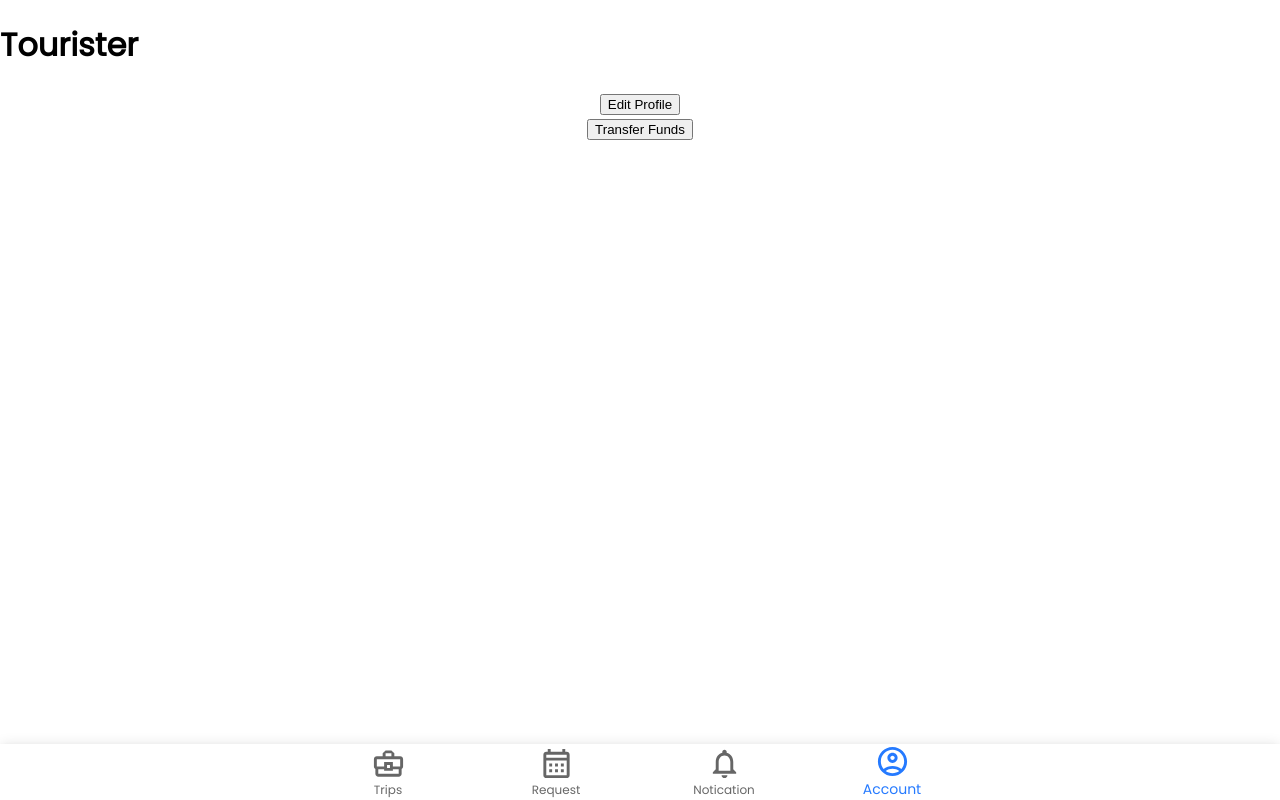
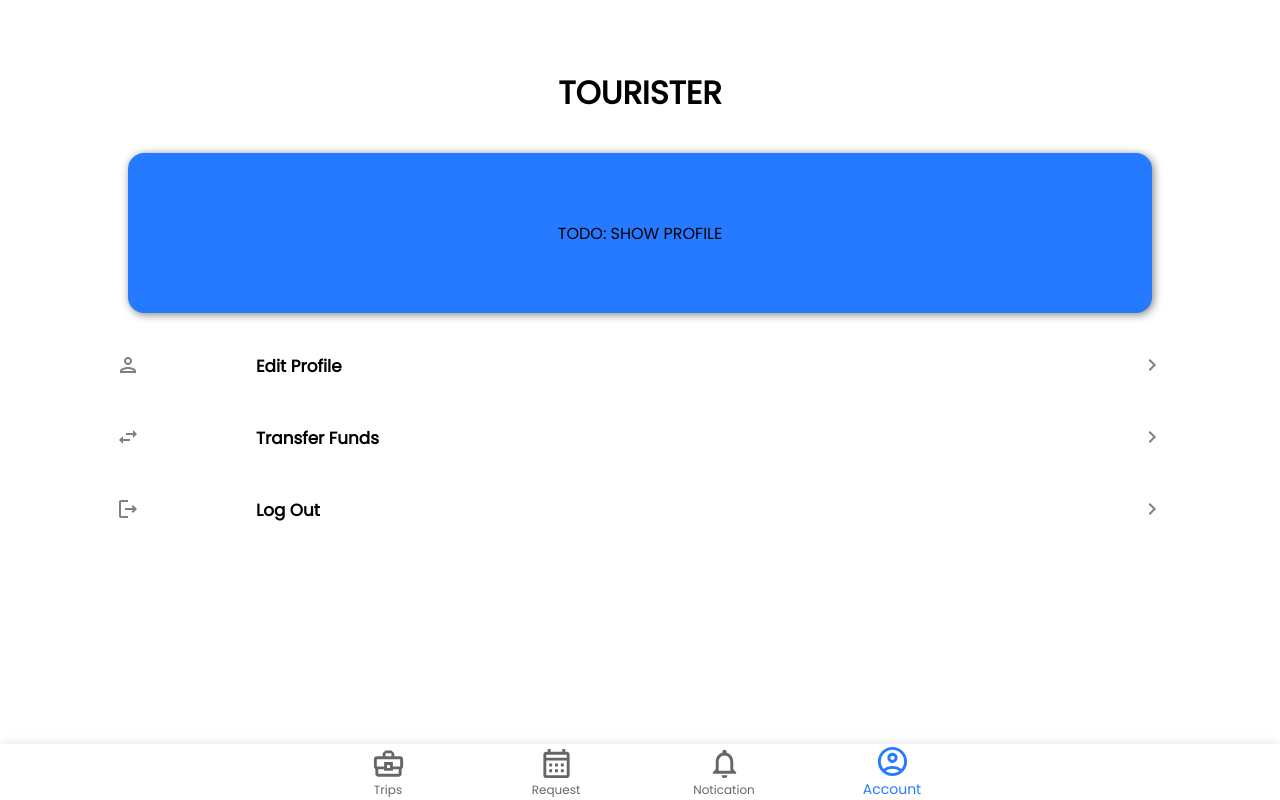
Before and after one commit to 2110336-2565-2/sec1_Group7_Tourister, a Next.js app in the folder frontend/: page /manage_account in a window 1280 px wide. Built offline with nearby package versions, Linux system fonts and the light colour scheme.

Commit message:
styled manage_account

```diff
--- a/frontend/components/manage_account/manageAccount.tsx
+++ b/frontend/components/manage_account/manageAccount.tsx
@@ -3,22 +3,37 @@ import Link from 'next/link';
 import { COLOR } from "@/theme/globalTheme";
 import styled from "styled-components";
 
+import PersonOutlinedIcon from '@mui/icons-material/PersonOutlined';
+import SwapHorizOutlinedIcon from '@mui/icons-material/SwapHorizOutlined';
+import LogoutOutlinedIcon from '@mui/icons-material/LogoutOutlined';
+import NavigateNextOutlinedIcon from '@mui/icons-material/NavigateNextOutlined';
+import { Title } from "@mui/icons-material";
+import { FieldName } from "@/css/layout";
+import { Grid } from "@mui/material";
+
 type AccountType = 'tourist' | 'guide';
 
-const ButtonContainer = styled.div`
+const ProfileBox = styled.div`
+  width: 80%;
+  height: 10rem;
+  border-radius: 1rem;
+  display: flex;
+  justify-content: center;
+  align-items: center;
+  box-shadow: 0.1rem 0.1rem 0.5rem 0 rgba(0, 0, 0, 0.5);
+  margin-bottom: 1rem;
+`
+
+const Button = styled.button`
   display: flex;
   flex-flow: row nowrap;
   justify-content: flex-start;
   align-items: center;
-
-
   width: 100%;
-  background: transparent;
-  padding: 1.5rem;
-`
-
-const Icon = styled.div`
-  background: red;
+  height: 9vh;
+  background: none;
+  border: none;
+  padding: 0;
 `
 
 const manageAccount = () => {
@@ -44,31 +59,31 @@ const manageAccount = () => {
 
   return (
     <form style={{display:'flex', alignItems: 'center',flexDirection:'column'}}onSubmit={handleSubmit}>
-      {/* <ButtonContainer>
-        <div>Test1</div>
-        <div>Test2</div>
-        <div>Test3</div>
-      </ButtonContainer> */}
+      <ProfileBox style={{backgroundColor:COLOR.primary}}>TODO: SHOW PROFILE</ProfileBox>
+      <Link href="./manage_account/editProfile" style={{width:"100%",textDecoration:"none"}} passHref>
+        <Button>
+          <PersonOutlinedIcon style={{width:"20%",color:"gray"}}></PersonOutlinedIcon>
+          <h3 style={{width:"60%",paddingTop:"0.1rem",textAlign:"left",fontFamily:"Poppins",fontSize:"1.05rem"}}>Edit Profile</h3>
+          <NavigateNextOutlinedIcon style={{width:"20%",color:"gray"}}></NavigateNextOutlinedIcon>
+        </Button>
+      </Link>
+      <Link href="" style={{width:"100%",textDecoration:"none"}} passHref>
+        <Button>
+          <SwapHorizOutlinedIcon style={{width:"20%",color:"gray"}}/>
+          <h3 style={{width:"60%",paddingTop:"0.1rem",textAlign:"left",fontFamily:"Poppins",fontSize:"1.05rem"}}>Transfer Funds</h3>
+          <NavigateNextOutlinedIcon style={{width:"20%",color:"gray"}}/>
+        </Button>
+      </Link>
+      <Link href="" style={{width:"100%",textDecoration:"none"}} passHref>
+        <Button>
+          <LogoutOutlinedIcon style={{width:"20%",color:"gray"}}/>
+          <h3 style={{width:"60%",paddingTop:"0.1rem",textAlign:"left",fontFamily:"Poppins",fontSize:"1.05rem"}}>Log Out</h3>
+          <NavigateNextOutlinedIcon style={{width:"20%",color:"gray"}}/>
+        </Button>
+      </Link>
 
-      {/* <ButtonContainer>
-        <Icon>???</Icon>
-        <Link href="./manage_account/editProfile" style={{width:"60%"}} passHref><button type="button">Edit Profile</button></Link>
-        <Icon style={{width:"20%"}}>???</Icon>
-      </ButtonContainer>
-      <ButtonContainer>
-        <Icon style={{width:"20%"}}>???</Icon>
-        <Link href="" style={{width:"60%"}} passHref><button type="button">Transfer Funds</button></Link>
-        <Icon style={{width:"20%"}}>???</Icon>
-      </ButtonContainer>
-      <ButtonContainer>
-        <Icon style={{width:"20%"}}>???</Icon>
-        <Link href="" style={{width:"60%"}} passHref><button type="button">Log Out</button></Link>
-        <Icon style={{width:"20%"}}>???</Icon>
-      </ButtonContainer> */}
-
-
-      <Link href="./manage_account/editProfile" passHref><button type="button">Edit Profile</button></Link>
-      <Link href="../register" passHref><button type="button">Transfer Funds</button></Link>
+      {/* <Link href="./manage_account/editProfile" passHref><button type="button">Edit Profile</button></Link>
+      <Link href="../register" passHref><button type="button">Transfer Funds</button></Link> */}
     </form>
   );
 };
--- a/frontend/pages/manage_account/index.tsx
+++ b/frontend/pages/manage_account/index.tsx
@@ -5,7 +5,9 @@ export default function Page() {
   return (
   <>
     <GuideNavBar/>
-    <h1>Tourister</h1>
+    <div style={{paddingTop:"3rem",paddingBottom:"0.9rem",justifyContent:"center"}}>
+      <h1 style={{textAlign:"center",fontWeight:"bolder"}}>TOURISTER</h1>
+    </div>
     <ManageAccount/>
   </>
   );
```
